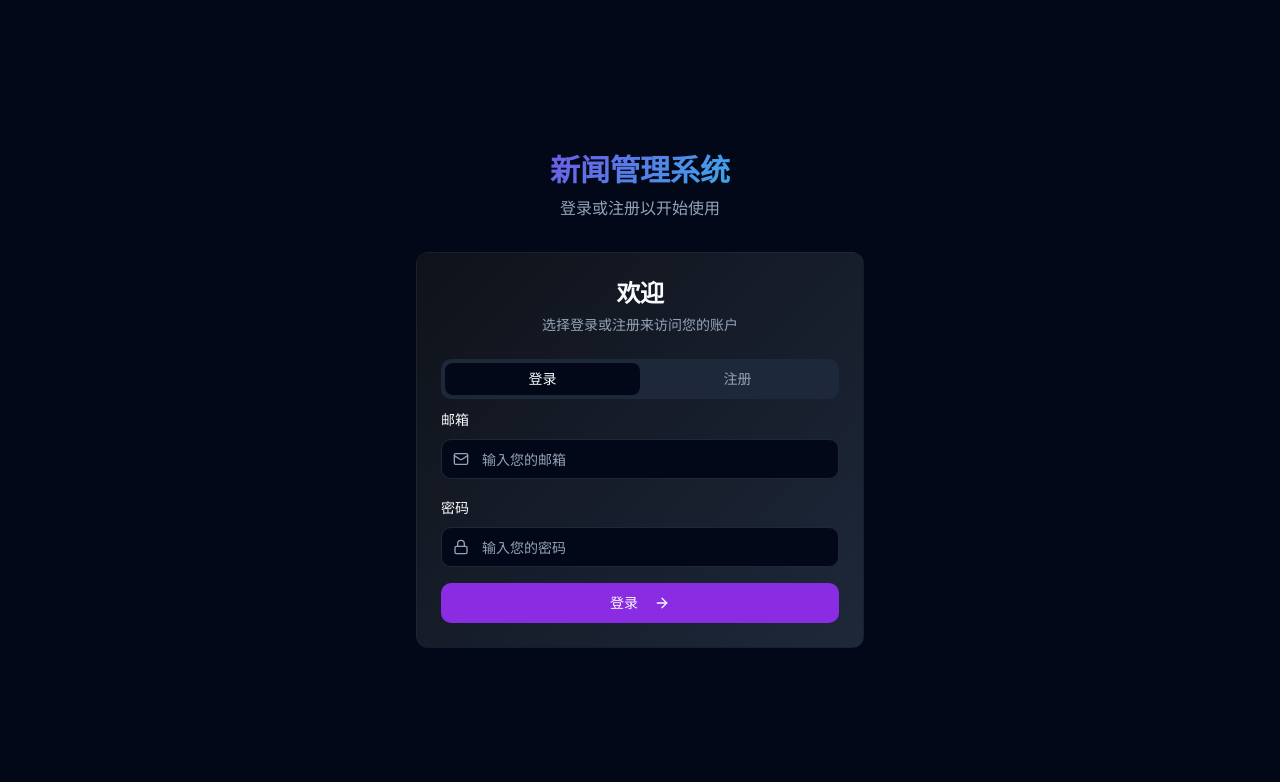
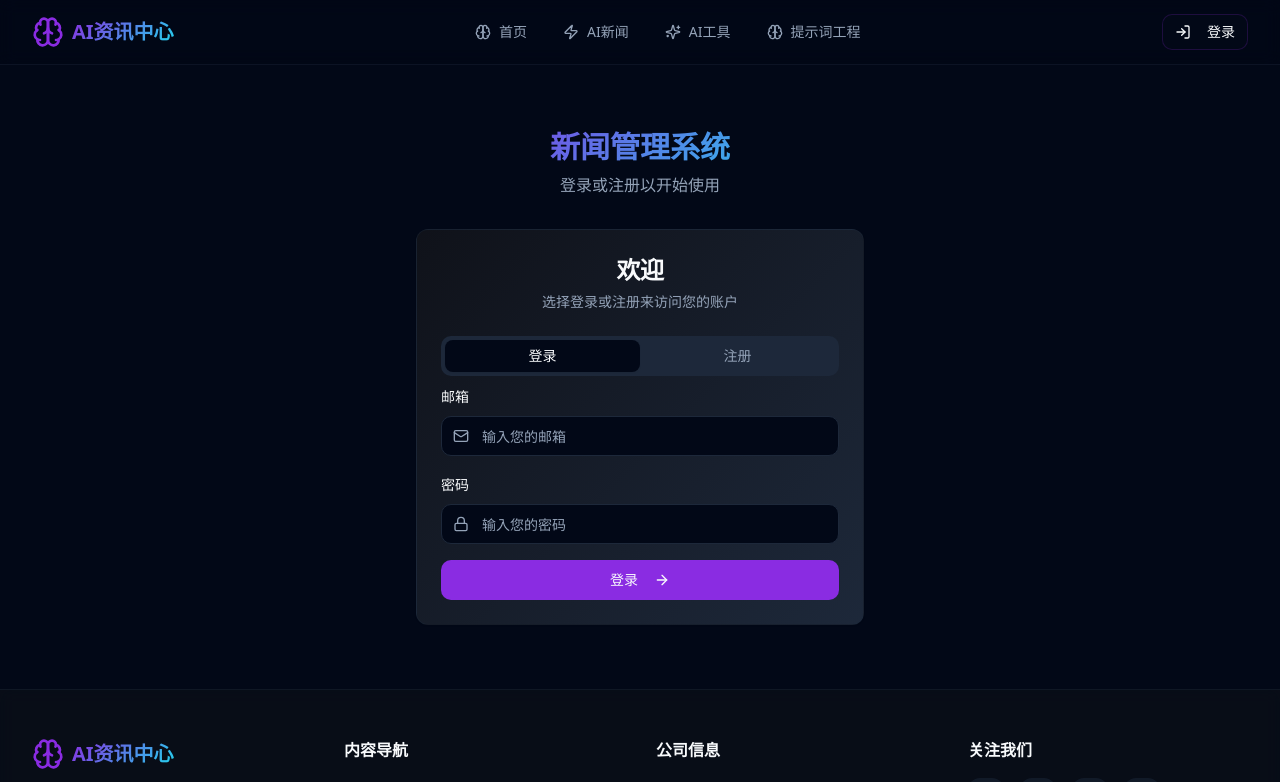
Before and after one commit to 500wango/mandarin-message-whisper, a React (Vite) app: page /auth in a window 1280 px wide. Shown: the top 782 px of the page. Built offline with nearby package versions, Linux system fonts and the light colour scheme.

Commit message:
Add navigation improvements
Implement navigation to allow returning to the home page and accessing other pages from the news page.

```diff
--- a/src/pages/Auth.tsx
+++ b/src/pages/Auth.tsx
@@ -8,6 +8,8 @@ import { useAuth } from '@/contexts/AuthContext';
 import { useNavigate } from 'react-router-dom';
 import { useToast } from '@/hooks/use-toast';
 import { Mail, Lock, User, ArrowRight } from 'lucide-react';
+import { Header } from '@/components/Header';
+import { Footer } from '@/components/Footer';
 
 const Auth = () => {
   const [isLoading, setIsLoading] = useState(false);
@@ -69,7 +71,9 @@ const Auth = () => {
   };
 
   return (
-    <div className="min-h-screen bg-background flex items-center justify-center p-4">
+    <div className="min-h-screen bg-background">
+      <Header />
+      <div className="flex items-center justify-center p-4 py-16">
       <div className="w-full max-w-md">
         <div className="text-center mb-8">
           <h1 className="text-3xl font-bold bg-gradient-primary bg-clip-text text-transparent">
@@ -204,6 +208,8 @@ const Auth = () => {
           </CardContent>
         </Card>
       </div>
+      </div>
+      <Footer />
     </div>
   );
 };
--- a/src/pages/Dashboard.tsx
+++ b/src/pages/Dashboard.tsx
@@ -30,6 +30,8 @@ import {
   DropdownMenuItem,
   DropdownMenuTrigger,
 } from '@/components/ui/dropdown-menu';
+import { Header } from '@/components/Header';
+import { Footer } from '@/components/Footer';
 
 interface Article {
   id: string;
@@ -279,7 +281,9 @@ const Dashboard = () => {
 
   return (
     <div className="min-h-screen bg-background">
-      {/* Header */}
+      <Header />
+
+      <div className="py-8">
       <header className="border-b border-border/40 bg-card/50 backdrop-blur">
         <div className="container mx-auto px-4 py-4">
           <div className="flex items-center justify-between">
@@ -637,6 +641,8 @@ const Dashboard = () => {
           )}
         </Tabs>
       </div>
+      </div>
+      <Footer />
     </div>
   );
 };
--- a/src/pages/News.tsx
+++ b/src/pages/News.tsx
@@ -3,6 +3,8 @@ import { Badge } from '@/components/ui/badge';
 import { Button } from '@/components/ui/button';
 import { Search, Filter, TrendingUp } from 'lucide-react';
 import { useState } from 'react';
+import { Header } from '@/components/Header';
+import { Footer } from '@/components/Footer';
 
 const News = () => {
   const [searchQuery, setSearchQuery] = useState('');
@@ -82,7 +84,10 @@ const News = () => {
   });
 
   return (
-    <div className="min-h-screen bg-background py-8">
+    <div className="min-h-screen bg-background">
+      <Header />
+
+      <div className="py-8">
         <div className="container mx-auto px-4">
           {/* Header */}
           <div className="mb-8">
@@ -170,6 +175,9 @@ const News = () => {
           )}
         </div>
       </div>
+
+      <Footer />
+    </div>
   );
 };
 
--- a/src/pages/Tools.tsx
+++ b/src/pages/Tools.tsx
@@ -1,6 +1,8 @@
 import { ToolCard } from '@/components/ToolCard';
 import { Badge } from '@/components/ui/badge';
 import { Sparkles } from 'lucide-react';
+import { Header } from '@/components/Header';
+import { Footer } from '@/components/Footer';
 
 const Tools = () => {
   const tools = [
@@ -31,7 +33,10 @@ const Tools = () => {
   ];
 
   return (
-    <div className="min-h-screen bg-background py-8">
+    <div className="min-h-screen bg-background">
+      <Header />
+
+      <div className="py-8">
         <div className="container mx-auto px-4">
           <div className="flex items-center space-x-3 mb-8">
             <Sparkles className="h-8 w-8 text-primary" />
@@ -45,6 +50,9 @@ const Tools = () => {
           </div>
         </div>
       </div>
+
+      <Footer />
+    </div>
   );
 };
 
```
Lines whose indentation alone changed are shown as unchanged.
